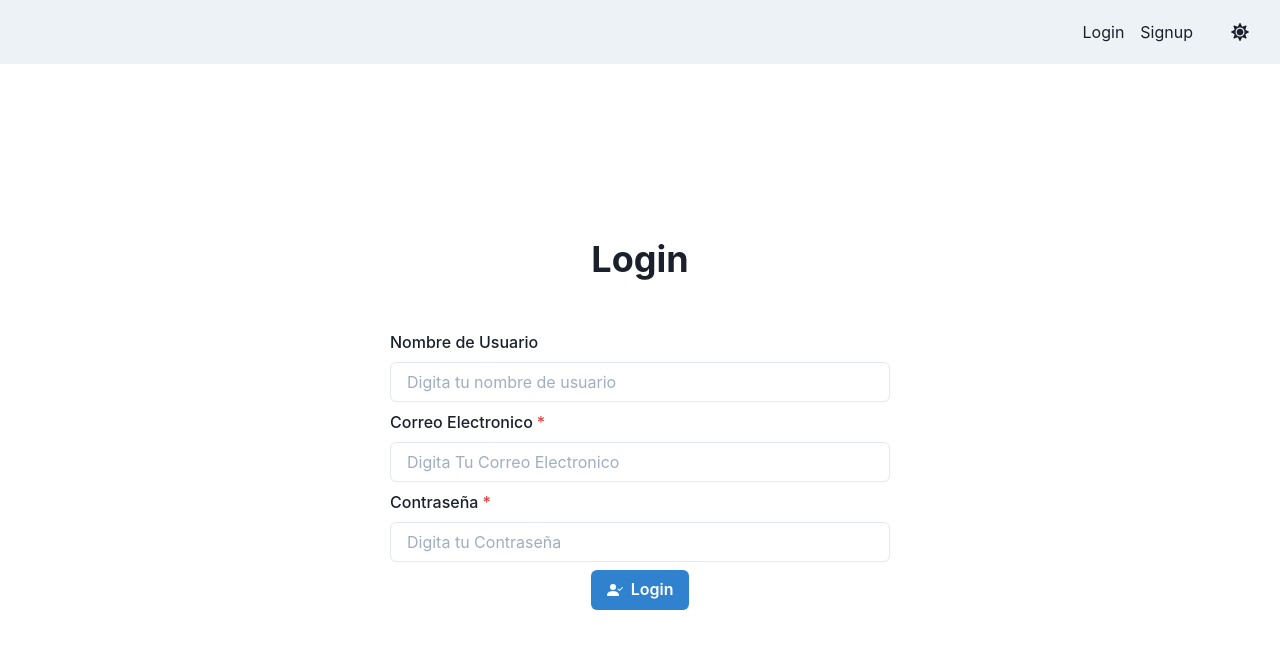
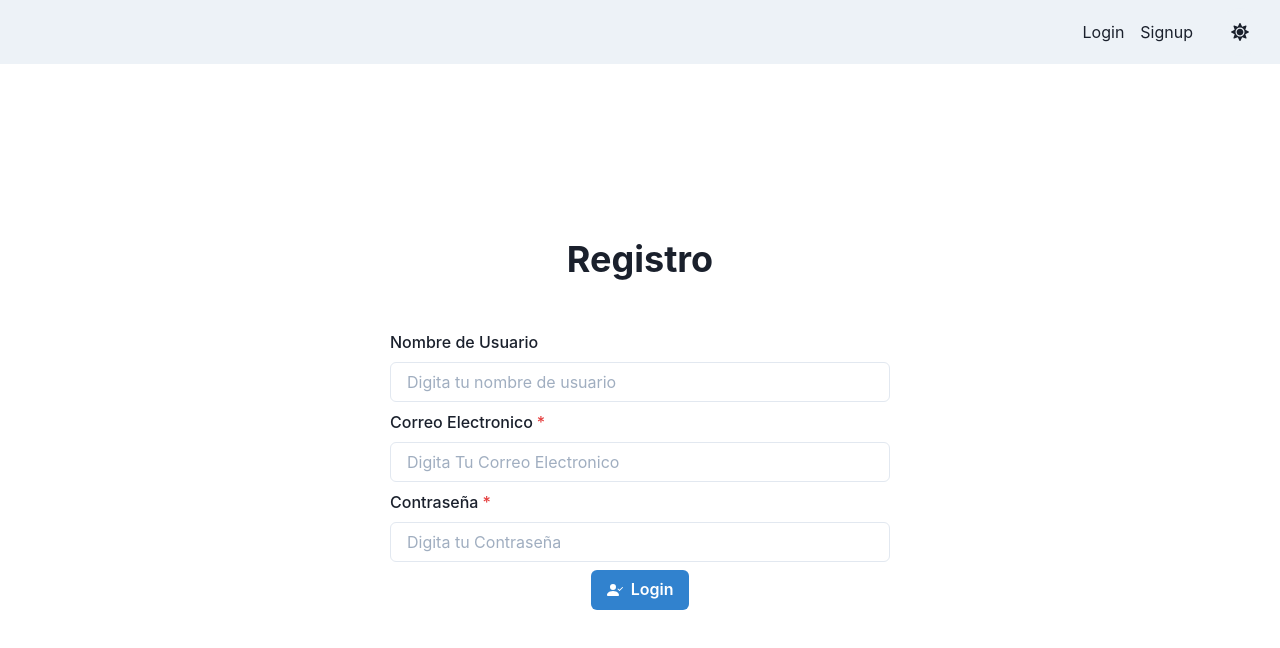
Before and after one commit to lvanegasimagine/rrhh-react, a React (Create React App) app: page /signup in a window 1280 px wide. Shown: the top 648 px of the page. Built offline with nearby package versions, Linux system fonts and the light colour scheme; no server answers.

Commit message:
firebase v8 a v9 - problemas solventados

```diff
--- a/package.json
+++ b/package.json
@@ -9,7 +9,7 @@
     "@testing-library/jest-dom": "^5.16.4",
     "@testing-library/react": "^10.4.9",
     "@testing-library/user-event": "^12.8.3",
-    "firebase": "8.5",
+    "firebase": "^9.6.11",
     "formik": "^2.2.9",
     "framer-motion": "^4.1.17",
     "react": "^18.0.0",
--- a/src/firebase/config.js
+++ b/src/firebase/config.js
@@ -1,6 +1,5 @@
-import firebase from "firebase/app";
-import "firebase/firestore";
-import "firebase/auth";
+import firebase from 'firebase/compat/app';
+import 'firebase/compat/auth';
 
 const firebaseConfig = {
   apiKey: "AIzaSyBf-pkh4p7zBg3aaZXpSfIKn037eT9DBjc",
--- a/src/pages/Login/RegistroScreen.jsx
+++ b/src/pages/Login/RegistroScreen.jsx
@@ -49,7 +49,7 @@ const RegistroScreen = () => {
           onSubmit={formik.handleSubmit}
           autoComplete="off"
         >
-          <Heading pb={10}>Login</Heading>
+          <Heading pb={10}>Registro</Heading>
           <TextField
             name="displayName"
             label="Nombre de Usuario"
@@ -58,7 +58,6 @@ const RegistroScreen = () => {
           <TextField
             requir={true}
             name="email"
-            type="password"
             label="Correo Electronico"
             placeholder="Digita Tu Correo Electronico"
           />
--- /dev/null
+++ b/webpack.config.js
@@ -0,0 +1,10 @@
+
+module.exports = {
+  module: {
+    rules: [
+      {
+        exclude: /node_modules\/@firebase\/auth/
+      },
+    ],
+  },
+};
```
Also changed, not shown: 1 other file (tests, documents, lock files or other folders).
